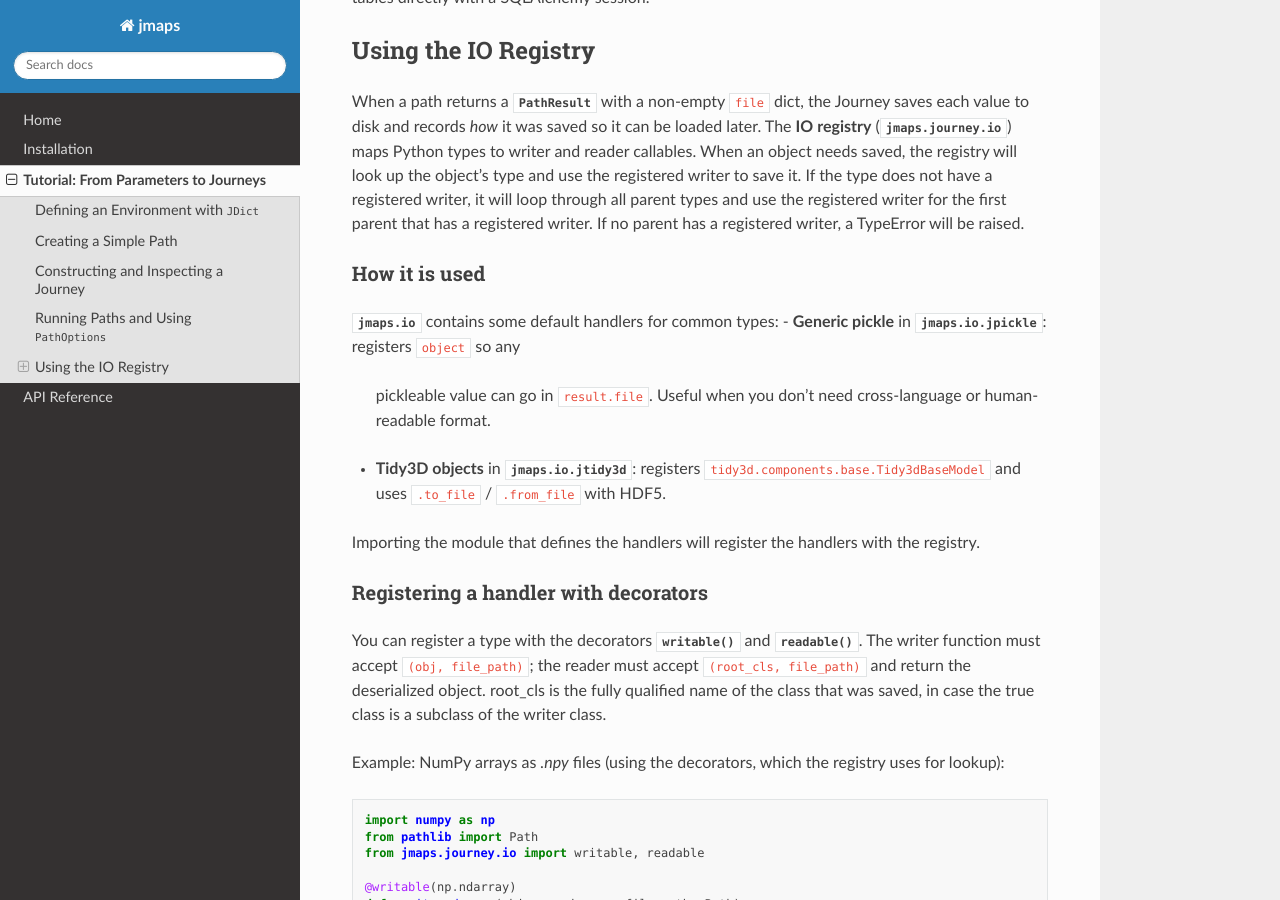
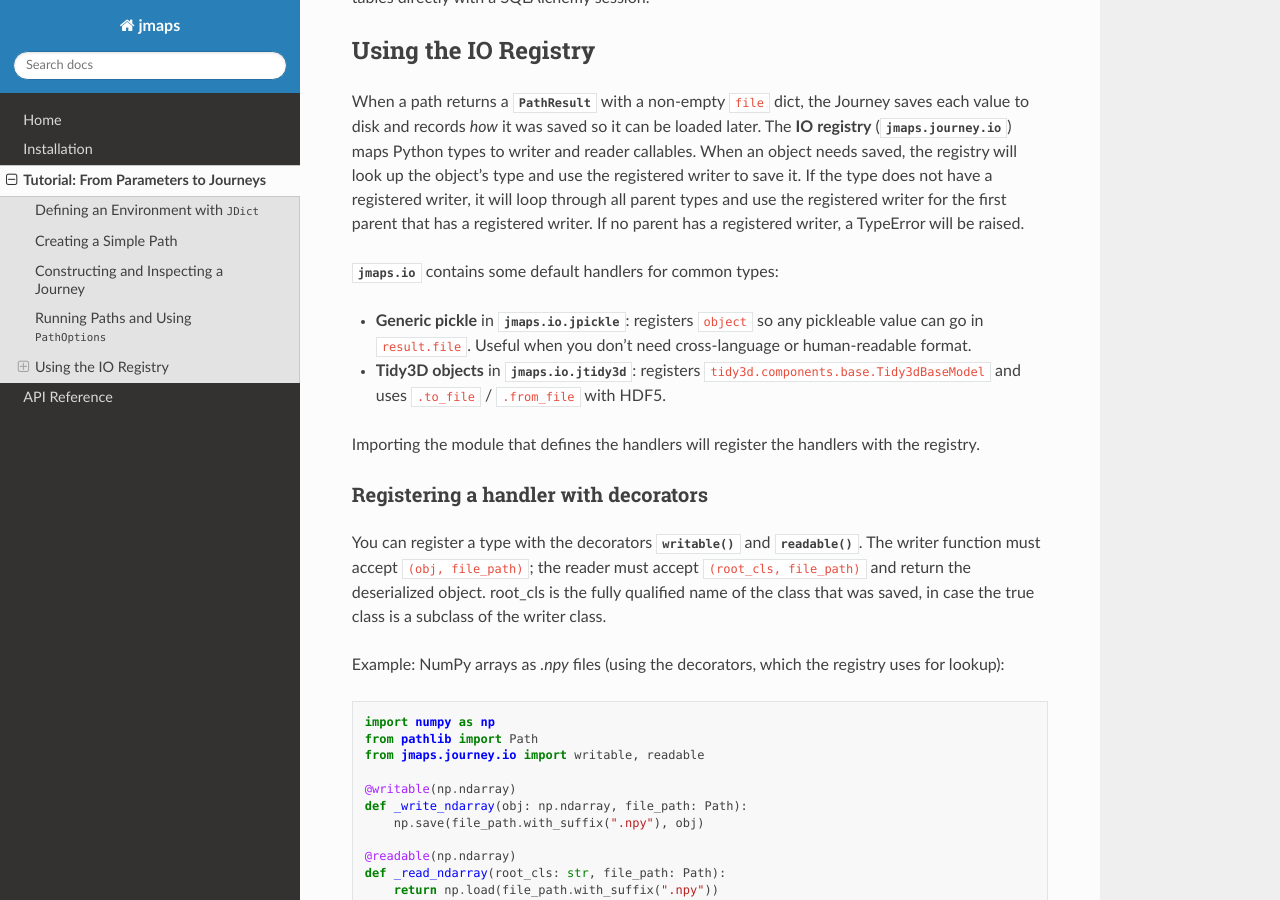
Before and after one commit to Sephiram591/JourneyMAPS, a Sphinx documentation site: the page built from docs/tutorial.rst, in a window 1280 px wide and 900 px high, scrolled down 3985 px. Built offline with Sphinx 7.4.7 and the Read the Docs theme 3.1.0, drawn with Linux system fonts in a browser that asks for light colours.

Commit message:
Updated tutorial

```diff
--- a/docs/tutorial.rst
+++ b/docs/tutorial.rst
@@ -194,9 +194,8 @@ If the type does not have a registered writer, it will loop through all parent t
 and use the registered writer for the first parent that has a registered writer.
 If no parent has a registered writer, a TypeError will be raised.
 
-How it is used
-~~~~~~~~~~~~~~
 :mod:`jmaps.io` contains some default handlers for common types:
+
 - **Generic pickle** in :mod:`jmaps.io.jpickle`: registers ``object`` so any
   pickleable value can go in ``result.file``. Useful when you don't need
   cross-language or human-readable format.
```
